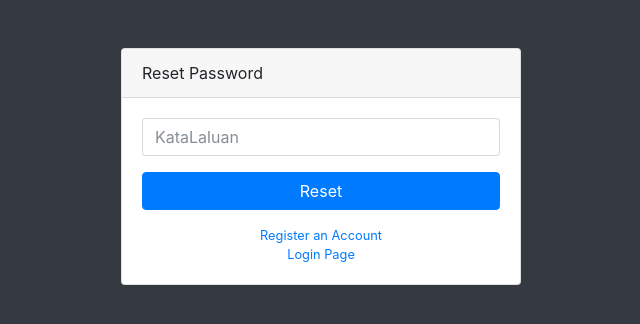
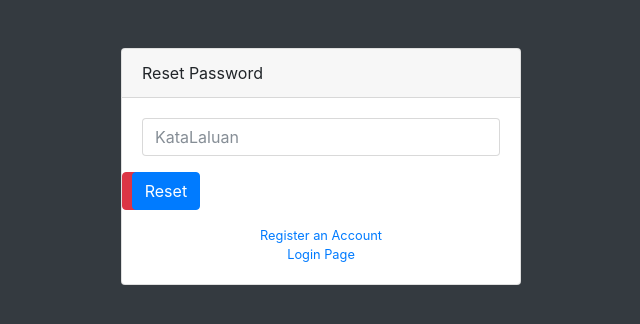
Before and after one commit to mimiosman/sugarglider, a PHP site: page /reset-password.php in a window 1280 px wide. Shown: the top 324 px of the page, without its empty margins (319-959 px from the left). Run offline with PHP 8.4, Linux system fonts and the light colour scheme; some libraries are stand-ins or nearby versions.

Commit message:
fix email

```diff
--- a/reset-password.php
+++ b/reset-password.php
@@ -1,4 +1,3 @@
-<?php session_start(); ?>
 <!DOCTYPE html>
 <html lang="en">
 
@@ -38,7 +37,16 @@
             <div class="form-group">
               <input class="form-control" id="InputPassword1" name="password" type="password" placeholder="KataLaluan" required>
             </div>
-            <input class="btn btn-primary btn-block" type="submit" name="submit" value="Reset">
+            <div class="form-group">
+              <div class="form-row">
+                <div class="row">
+                  <a href="forgot-password.php" class="btn btn-danger"><i class="fa fa-arrow-left" aria-hidden="true"></i></a>
+                </div>
+                <div class="row">
+                  <input class="btn btn-primary btn-block" type="submit" name="submit" value="Reset">
+                </div>
+              </div>
+            </div>
           </form>
           <?php
         }
```
Also changed, not shown: forgot-password.php (+4 -8 lines).
